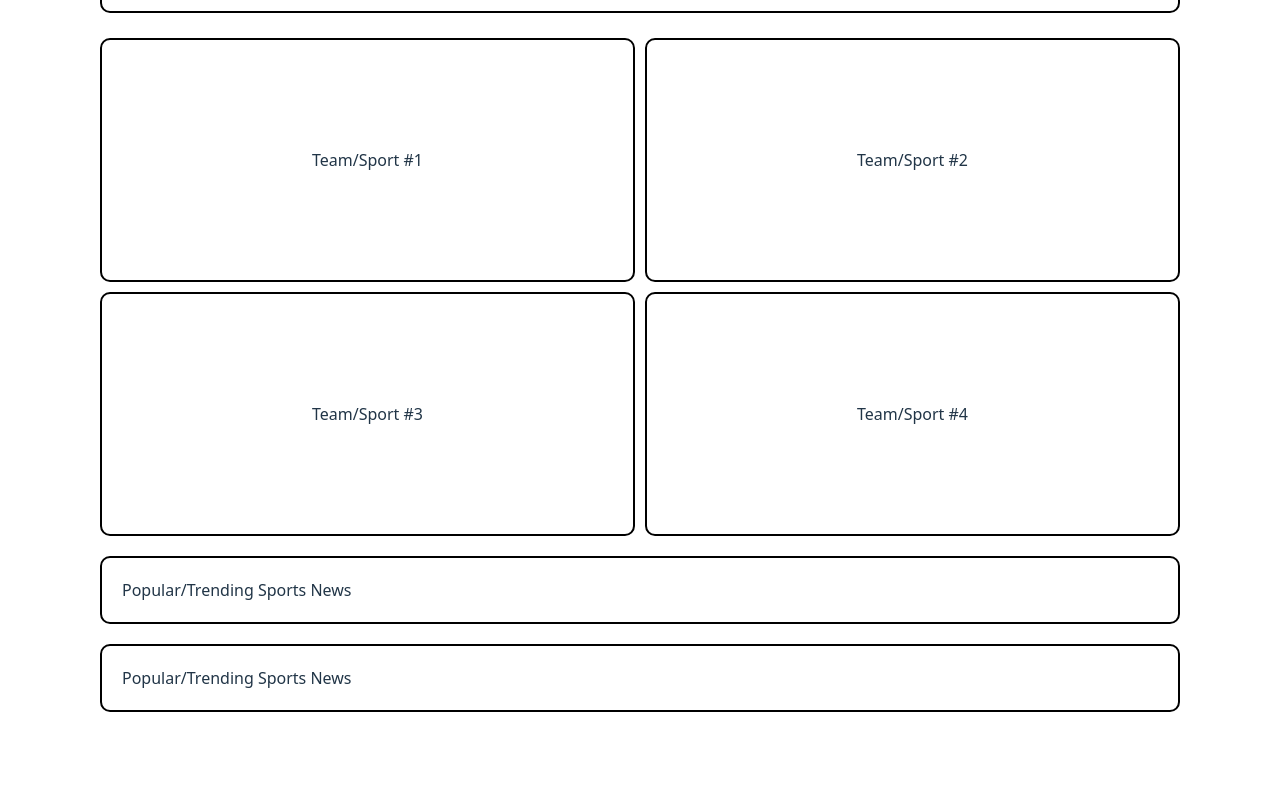
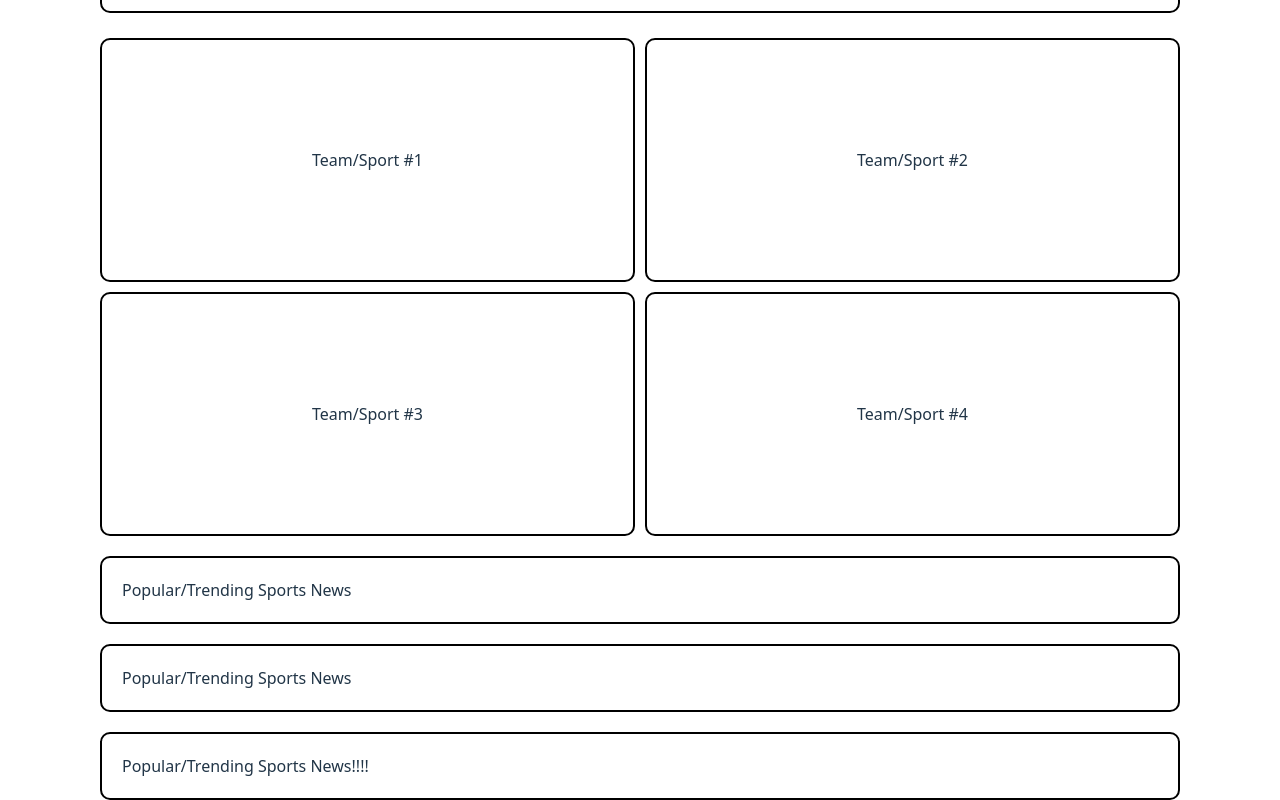
Before and after one commit to joelroyST/meta-capstone, a React (Vite) app in the folder frontend/: page / in a window 1280 px wide. Shown: the part 276-1076 px from the top of the page. Before the commit the page ends 988 px from the top, so only its background shows below. Built offline with nearby package versions, Linux system fonts and the light colour scheme.

Commit message:
Testing for git response

```diff
--- a/frontend/src/Components/HomePage.jsx
+++ b/frontend/src/Components/HomePage.jsx
@@ -27,6 +27,9 @@ function HomePage() {
         <div className="trending-news">
           <div className="trending-news-card">Popular/Trending Sports News</div>
           <div className="trending-news-card">Popular/Trending Sports News</div>
+          <div className="trending-news-card">
+            Popular/Trending Sports News!!!!
+          </div>
         </div>
       </div>
     </div>
```
